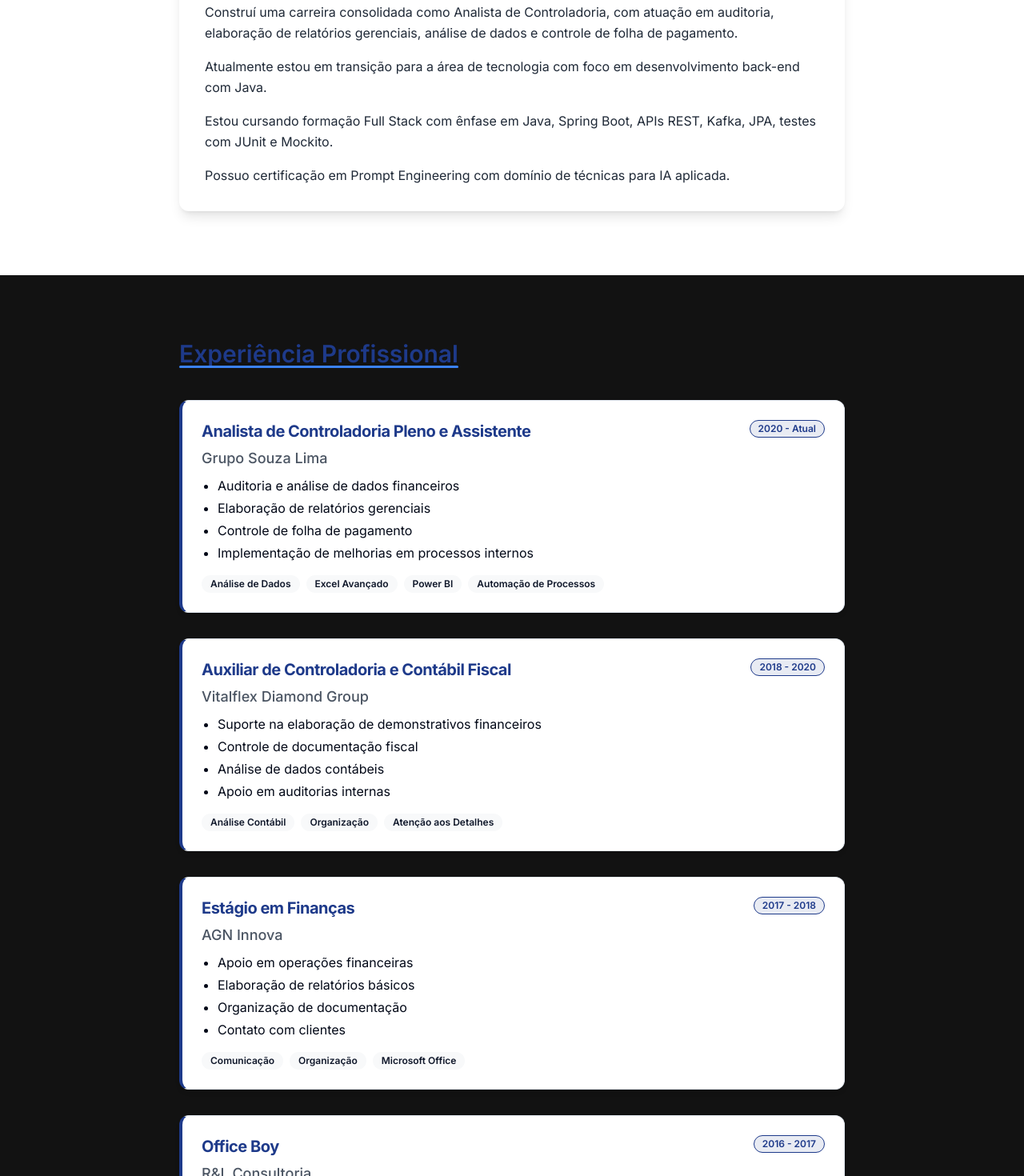
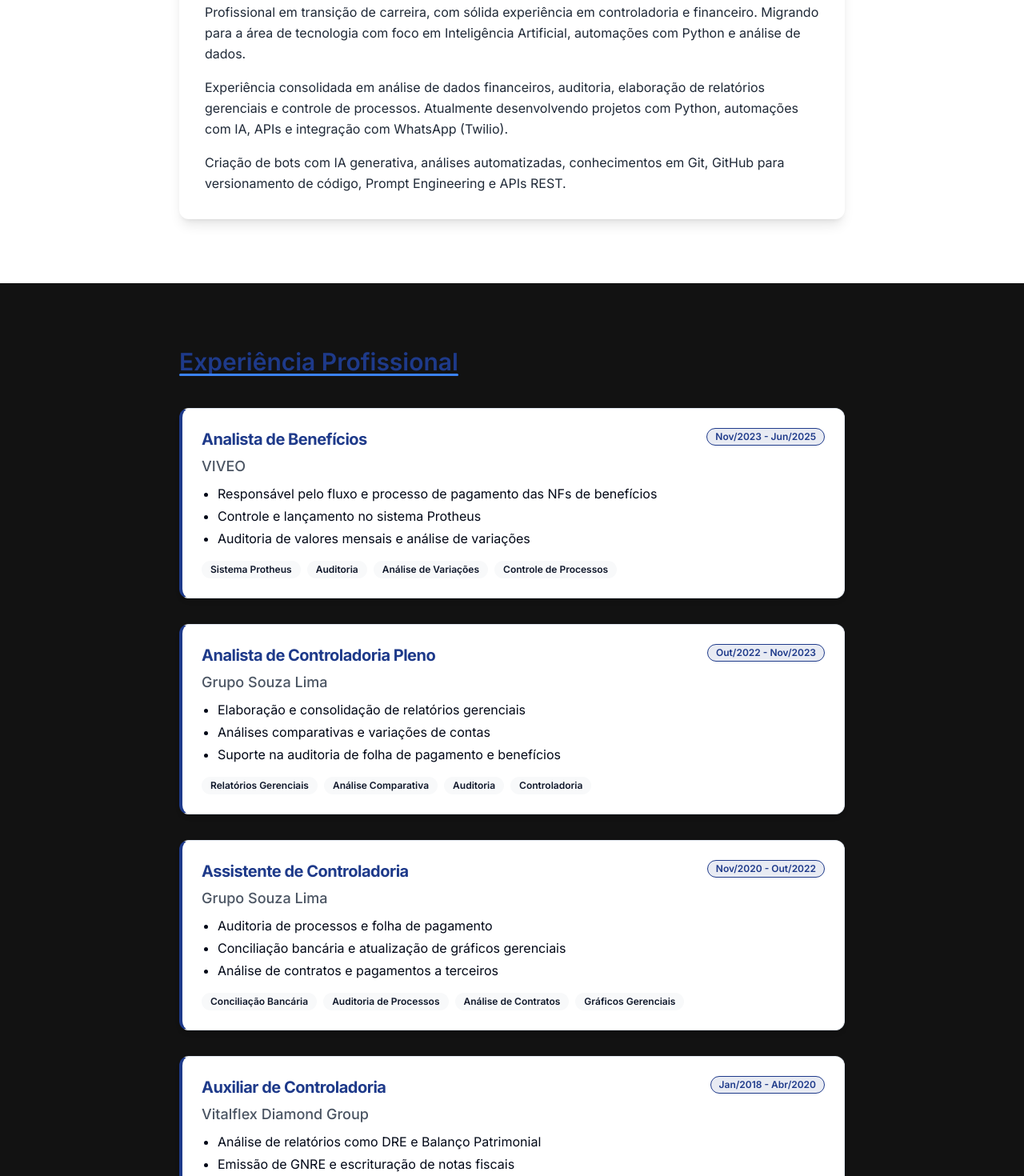
Before and after one commit to IzaiasJr77/izaias-jr-tech-resume, a React (Vite) app: page / in a window 1280 px wide. Shown: the part 1220-2690 px from the top of the page at 80% size. Built offline with nearby package versions, Linux system fonts and the light colour scheme.

Commit message:
Update resume content and PDF
Update profile image, "About Me" section, age, professional experience, certifications, and create a structured PDF resume.

```diff
--- a/src/components/About.tsx
+++ b/src/components/About.tsx
@@ -12,21 +12,21 @@ const About = () => {
             <CardContent className="p-6 md:p-8">
               <div className="space-y-4 text-resume-gray-dark">
                 <p>
-                  Brasileiro, casado, 27 anos.
+                  Brasileiro, casado, 28 anos.
                 </p>
                 <p>
-                  Construí uma carreira consolidada como Analista de Controladoria, com atuação em auditoria,
-                  elaboração de relatórios gerenciais, análise de dados e controle de folha de pagamento.
+                  Profissional em transição de carreira, com sólida experiência em controladoria e
+                  financeiro. Migrando para a área de tecnologia com foco em Inteligência Artificial,
+                  automações com Python e análise de dados.
                 </p>
                 <p>
-                  Atualmente estou em transição para a área de tecnologia com foco em desenvolvimento back-end com Java.
+                  Experiência consolidada em análise de dados financeiros, auditoria, elaboração de
+                  relatórios gerenciais e controle de processos. Atualmente desenvolvendo projetos
+                  com Python, automações com IA, APIs e integração com WhatsApp (Twilio).
                 </p>
                 <p>
-                  Estou cursando formação Full Stack com ênfase em Java, Spring Boot, APIs REST, Kafka,
-                  JPA, testes com JUnit e Mockito.
-                </p>
-                <p>
-                  Possuo certificação em Prompt Engineering com domínio de técnicas para IA aplicada.
+                  Criação de bots com IA generativa, análises automatizadas, conhecimentos em Git,
+                  GitHub para versionamento de código, Prompt Engineering e APIs REST.
                 </p>
               </div>
             </CardContent>
--- a/src/components/Certifications.tsx
+++ b/src/components/Certifications.tsx
@@ -6,20 +6,47 @@ import { Badge } from "@/components/ui/badge";
 const Certifications = () => {
   const certifications = [
     {
-      title: "Formação Full Stack Developer",
-      institution: "Digital Innovation One",
-      status: "Em andamento",
-      date: "2023 - Presente",
-      description: "Formação completa em desenvolvimento Full Stack com ênfase em Java, Spring Boot, APIs REST, Kafka, JPA, testes com JUnit e Mockito.",
-      skills: ["Java", "Spring Boot", "APIs REST", "Kafka", "JPA", "JUnit", "Mockito"]
+      title: "Jornada Python com IA e Análise de Dados",
+      institution: "Instituição de Ensino",
+      status: "Concluído",
+      date: "Jun/2025",
+      description: "Curso completo focado em Python para desenvolvimento de soluções com Inteligência Artificial e análise avançada de dados.",
+      skills: ["Python", "IA", "Análise de Dados", "Machine Learning"]
     },
     {
-      title: "Certificação em Prompt Engineering",
-      institution: "AI Training Academy",
+      title: "Curso Full Stack Java",
+      institution: "Instituição de Ensino",
       status: "Concluído",
-      date: "2023",
-      description: "Certificação especializada em técnicas de Prompt Engineering para aplicação eficiente de Inteligência Artificial em soluções de negócios e desenvolvimento.",
-      skills: ["IA", "Prompt Engineering", "GPT", "Engenharia de Prompts"]
+      date: "Mar/2025",
+      description: "Formação completa em desenvolvimento Full Stack com Java, HTML, CSS, JavaScript, Spring Boot e MySQL.",
+      skills: ["Java", "HTML", "CSS", "JavaScript", "Spring Boot", "MySQL"]
+    },
+    {
+      title: "Imersão em Inteligência Artificial",
+      institution: "Instituição de Ensino",
+      status: "Em andamento",
+      date: "Jun/2025",
+      description: "Programa intensivo de imersão em IA com foco em aplicações práticas e desenvolvimento de soluções inovadoras.",
+      skills: ["IA", "Machine Learning", "Deep Learning", "Automação"]
+    }
+  ];
+
+  const projects = [
+    {
+      title: "Projetos com Python e IA",
+      description: "Desenvolvimento de automações com IA, integração com APIs e WhatsApp (Twilio)."
+    },
+    {
+      title: "Bots com IA Generativa",
+      description: "Criação de bots inteligentes com IA generativa e análises automatizadas."
+    },
+    {
+      title: "Versionamento de Código",
+      description: "Experiência prática com Git e GitHub para controle de versão."
+    },
+    {
+      title: "APIs e Prompt Engineering",
+      description: "Conhecimentos em desenvolvimento de APIs REST e técnicas de Prompt Engineering."
     }
   ];
 
@@ -29,7 +56,7 @@ const Certifications = () => {
         <div className="section-content">
           <h2 className="section-title">Certificações e Cursos</h2>
 
-          <div className="grid grid-cols-1 md:grid-cols-2 gap-6">
+          <div className="grid grid-cols-1 md:grid-cols-2 gap-6 mb-12">
             {certifications.map((cert, index) => (
               <Card key={index} className="shadow-md hover:shadow-lg transition-shadow">
                 <CardHeader>
@@ -60,6 +87,24 @@ const Certifications = () => {
               </Card>
             ))}
           </div>
+
+          <div>
+            <h3 className="text-xl font-semibold mb-6 text-resume-blue">
+              Projetos e Conhecimentos Técnicos
+            </h3>
+            <div className="grid grid-cols-1 md:grid-cols-2 gap-6">
+              {projects.map((project, index) => (
+                <Card key={index} className="shadow-md hover:shadow-lg transition-shadow">
+                  <CardHeader className="pb-2">
+                    <CardTitle className="text-lg">{project.title}</CardTitle>
+                  </CardHeader>
+                  <CardContent>
+                    <p>{project.description}</p>
+                  </CardContent>
+                </Card>
+              ))}
+            </div>
+          </div>
         </div>
       </div>
     </section>
--- a/src/components/Experience.tsx
+++ b/src/components/Experience.tsx
@@ -6,71 +6,77 @@ import { Badge } from "@/components/ui/badge";
 const Experience = () => {
   const experiences = [
     {
+      company: "VIVEO",
+      position: "Analista de Benefícios",
+      period: "Nov/2023 - Jun/2025",
+      description: [
+        "Responsável pelo fluxo e processo de pagamento das NFs de benefícios",
+        "Controle e lançamento no sistema Protheus",
+        "Auditoria de valores mensais e análise de variações"
+      ],
+      skills: ["Sistema Protheus", "Auditoria", "Análise de Variações", "Controle de Processos"]
+    },
+    {
       company: "Grupo Souza Lima",
-      position: "Analista de Controladoria Pleno e Assistente",
-      period: "2020 - Atual",
+      position: "Analista de Controladoria Pleno",
+      period: "Out/2022 - Nov/2023",
       description: [
-        "Auditoria e análise de dados financeiros",
-        "Elaboração de relatórios gerenciais",
-        "Controle de folha de pagamento",
-        "Implementação de melhorias em processos internos"
+        "Elaboração e consolidação de relatórios gerenciais",
+        "Análises comparativas e variações de contas",
+        "Suporte na auditoria de folha de pagamento e benefícios"
       ],
-      skills: ["Análise de Dados", "Excel Avançado", "Power BI", "Automação de Processos"]
+      skills: ["Relatórios Gerenciais", "Análise Comparativa", "Auditoria", "Controladoria"]
+    },
+    {
+      company: "Grupo Souza Lima",
+      position: "Assistente de Controladoria",
+      period: "Nov/2020 - Out/2022",
+      description: [
+        "Auditoria de processos e folha de pagamento",
+        "Conciliação bancária e atualização de gráficos gerenciais",
+        "Análise de contratos e pagamentos a terceiros"
+      ],
+      skills: ["Conciliação Bancária", "Auditoria de Processos", "Análise de Contratos", "Gráficos Gerenciais"]
     },
     {
       company: "Vitalflex Diamond Group",
-      position: "Auxiliar de Controladoria e Contábil Fiscal",
-      period: "2018 - 2020",
+      position: "Auxiliar de Controladoria",
+      period: "Jan/2018 - Abr/2020",
       description: [
-        "Suporte na elaboração de demonstrativos financeiros",
-        "Controle de documentação fiscal",
-        "Análise de dados contábeis",
-        "Apoio em auditorias internas"
+        "Análise de relatórios como DRE e Balanço Patrimonial",
+        "Emissão de GNRE e escrituração de notas fiscais",
+        "Experiência anterior como Auxiliar Contábil Fiscal com foco em impostos e declarações acessórias"
       ],
-      skills: ["Análise Contábil", "Organização", "Atenção aos Detalhes"]
+      skills: ["DRE", "Balanço Patrimonial", "GNRE", "Escrituração Fiscal", "Impostos"]
     },
     {
-      company: "AGN Innova",
-      position: "Estágio em Finanças",
-      period: "2017 - 2018",
+      company: "AGN Innova S.A",
+      position: "Estagiário em Finanças",
+      period: "Nov/2015 - Nov/2017",
       description: [
-        "Apoio em operações financeiras",
-        "Elaboração de relatórios básicos",
-        "Organização de documentação",
-        "Contato com clientes"
+        "Pagamento de contas e provisionamento financeiro",
+        "Emissão de notas fiscais e controle de suprimentos"
       ],
-      skills: ["Comunicação", "Organização", "Microsoft Office"]
-    },
-    {
-      company: "R&L Consultoria",
-      position: "Office Boy",
-      period: "2016 - 2017",
-      description: [
-        "Suporte administrativo geral",
-        "Gestão de correspondências",
-        "Organização de documentos",
-        "Serviços externos"
-      ],
-      skills: ["Proatividade", "Responsabilidade", "Organização"]
+      skills: ["Finanças", "Provisionamento", "Notas Fiscais", "Controle de Suprimentos"]
     }
   ];
 
   const transferableSkills = [
     {
       title: "Análise de Dados",
-      description: "Experiência com análise detalhada e interpretação de dados, habilidade crucial para desenvolvimento back-end e tomada de decisões baseadas em dados."
+      description: "Experiência com análise detalhada e interpretação de dados, habilidade crucial para desenvolvimento com IA e automações."
     },
     {
-      title: "Confiabilidade de Informações",
-      description: "Prática em garantir precisão e integridade de dados financeiros, transferível para validação e teste de software."
+      title: "Automação de Processos",
+      description: "Experiência em automatizar processos financeiros, agora aplicada em automações com Python e IA."
     },
     {
-      title: "Automação de Relatórios",
-      description: "Desenvolvimento de soluções automatizadas para processos repetitivos, habilidade diretamente aplicável à programação e automação de tarefas."
+      title: "Controle de Qualidade",
+      description: "Prática em auditoria e validação de dados, essencial para desenvolvimento de soluções confiáveis."
     },
     {
-      title: "Raciocínio Lógico",
-      description: "Forte capacidade de análise crítica e solução de problemas complexos, essencial para desenvolvimento de algoritmos e debugging."
+      title: "Raciocínio Analítico",
+      description: "Forte capacidade de análise crítica e solução de problemas complexos, essencial para desenvolvimento de algoritmos e IA."
     }
   ];
 
--- a/src/components/Hero.tsx
+++ b/src/components/Hero.tsx
@@ -22,9 +22,9 @@ const Hero = () => {
         <div className="w-56 h-56 md:w-64 md:h-64 rounded-full overflow-hidden mb-8 shadow-xl bg-gray-800/50">
           <Avatar className="w-full h-full">
             <AvatarImage
-              src="/lovable-uploads/ae84b369-5f96-45a5-b9aa-f228400a7ace.png"
+              src="/lovable-uploads/94ea1181-79e4-433c-9dd2-479978c07a23.png"
               alt="Izaias Palma Junior"
-              className="h-full w-full object-contain p-1"
+              className="h-full w-full object-cover"
             />
             <AvatarFallback className="text-4xl bg-resume-blue text-white">
               IPJ
@@ -42,8 +42,9 @@ const Hero = () => {
 
         <div className="max-w-2xl mx-auto mb-8 animate-fade-in-up">
           <p className="text-xl md:text-2xl text-gray-200 leading-relaxed italic">
-            "Profissional em transição de carreira para tecnologia, com sólida experiência em controladoria,
-            foco em desenvolvimento full stack e paixão por resolver problemas com código."
+            "Profissional em transição de carreira, com sólida experiência em controladoria e
+            financeiro. Migrando para a área de tecnologia com foco em Inteligência Artificial,
+            automações com Python e análise de dados."
           </p>
         </div>
 
```
Also changed, not shown: public/lovable-uploads/94ea1181-79e4-433c-9dd2-479978c07a23.png (added).
